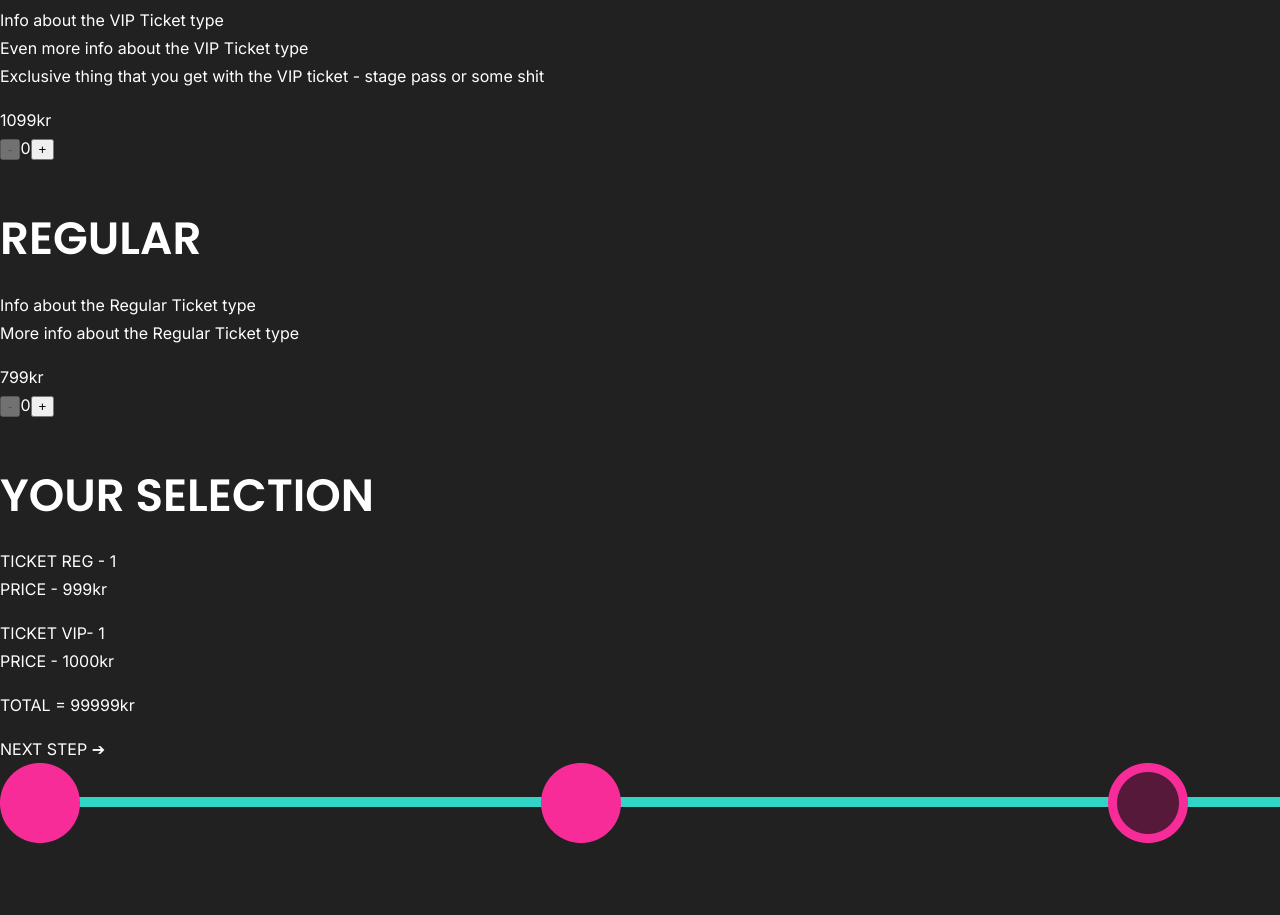
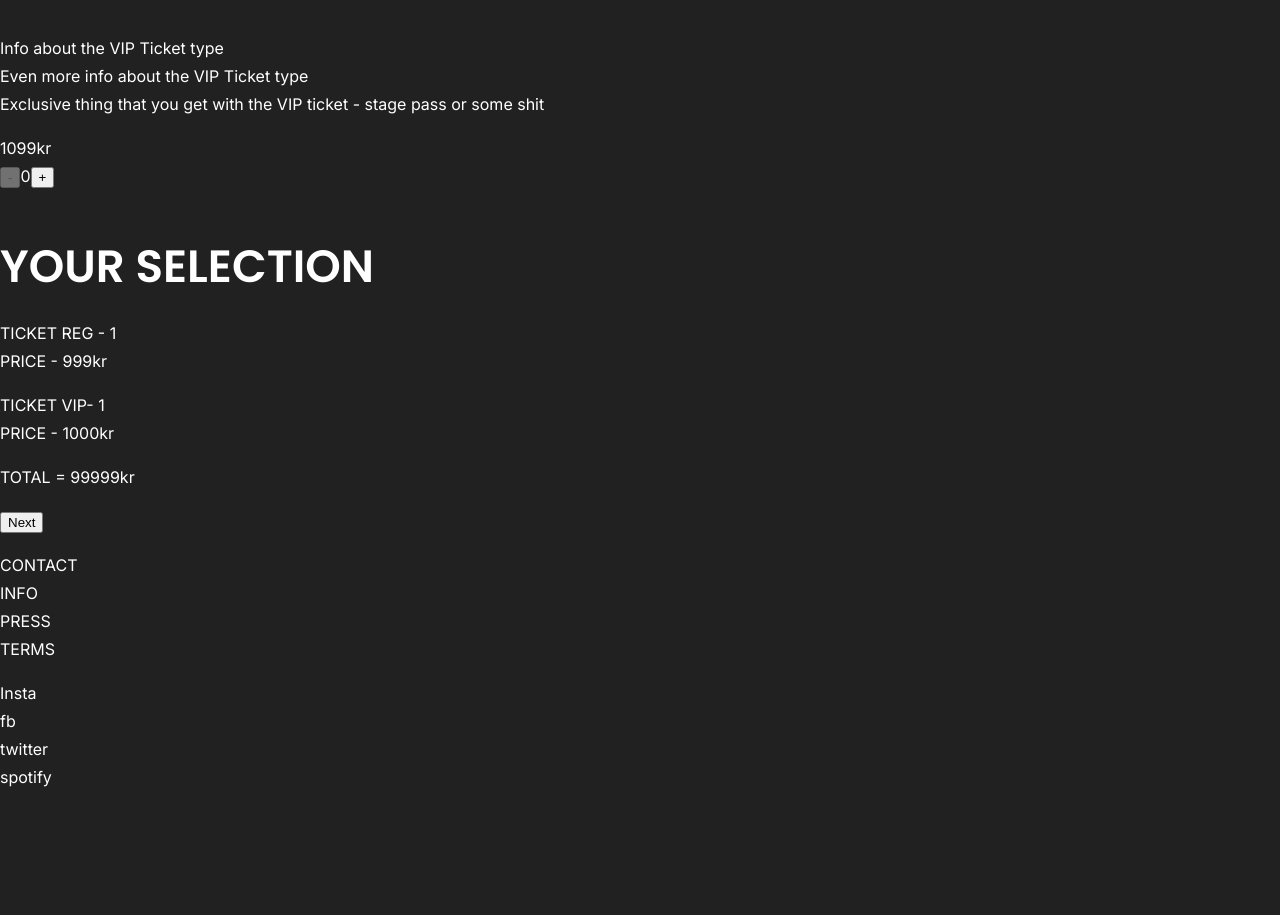
Before and after one commit to ThordurTh/bubble-gum-festival, a Next.js app: page /tickets in a window 1280 px wide. Shown: the part 820-1735 px from the top of the page. After the commit the page ends 1627 px from the top, so only its background shows below. Built offline with nearby package versions, Linux system fonts and the light colour scheme.

Commit message:
Co-authored-by: Mehmet and Mille

```diff
--- a/components/tickets/SelectTicketsForm.js
+++ b/components/tickets/SelectTicketsForm.js
@@ -1,6 +1,4 @@
 import React, { useState } from "react";
-import TicketBoxReg from "./TicketBoxReg";
-import TicketBoxVIP from "./TicketBoxVIP";
 
 function SelectTicketsForm() {
   const [numRegular, setNumRegular] = useState(0);
@@ -8,6 +6,15 @@ function SelectTicketsForm() {
 
   return (
     <>
+      <div>
+        <h3>REGULAR</h3>
+        <ul>
+          <li>Info about the Regular Ticket type</li>
+          <li>More info about the Regular Ticket type</li>
+        </ul>
+        <span>799kr</span>
+      </div>
+
       <div>
         <button
           disabled={numRegular + numVIP == 0}
@@ -23,7 +30,20 @@ function SelectTicketsForm() {
           +
         </button>
       </div>
-      <TicketBoxReg />
+
+      <div>
+        <h3>VIP</h3>
+        <ul>
+          <li>Info about the VIP Ticket type</li>
+          <li>Even more info about the VIP Ticket type</li>
+          <li>
+            Exclusive thing that you get with the VIP ticket - stage pass or
+            some shit
+          </li>
+        </ul>
+        <span>1099kr</span>
+      </div>
+
       <div>
         <button
           disabled={numRegular + numVIP == 0}
--- a/components/tickets/TicketBoxReg.js
+++ /dev/null
@@ -1,16 +0,0 @@
-import React from "react";
-
-function TicketBoxReg() {
-  return (
-    <div>
-      <h3>REGULAR</h3>
-      <ul>
-        <li>Info about the Regular Ticket type</li>
-        <li>More info about the Regular Ticket type</li>
-      </ul>
-      <span>799kr</span>
-    </div>
-  );
-}
-
-export default TicketBoxReg;
--- a/components/tickets/TicketBoxVIP.js
+++ /dev/null
@@ -1,22 +0,0 @@
-import React from "react";
-import SelectTicketsForm from "./SelectTicketsForm";
-
-function TicketBoxVIP() {
-  return (
-    <div>
-      <h3>VIP</h3>
-      <ul>
-        <li>Info about the VIP Ticket type</li>
-        <li>Even more info about the VIP Ticket type</li>
-        <li>
-          Exclusive thing that you get with the VIP ticket - stage pass or some
-          shit
-        </li>
-      </ul>
-      <span>1099kr</span>
-      <SelectTicketsForm />
-    </div>
-  );
-}
-
-export default TicketBoxVIP;
--- a/components/tickets/TicketBoxes.js
+++ /dev/null
@@ -1,14 +0,0 @@
-import React from "react";
-import TicketBoxReg from "./TicketBoxReg";
-import TicketBoxVIP from "./TicketBoxVIP";
-
-function TicketBoxes() {
-  return (
-    <>
-      <TicketBoxReg />
-      <TicketBoxVIP />
-    </>
-  );
-}
-
-export default TicketBoxes;
--- a/pages/tickets.js
+++ b/pages/tickets.js
@@ -1,38 +1,76 @@
 import React from "react";
 import Anchor from "../components/Anchor";
 import Heading from "../components/tickets/Heading";
+import Selections from "../components/tickets/Selections";
+import SelectTicketsForm from "../components/tickets/SelectTicketsForm";
 import Heading2 from "../components/tickets/Heading2";
-import TicketBoxes from "../components/tickets/TicketBoxes";
-import Selections from "../components/tickets/Selections";
 import CampingOptions from "../components/tickets/CampingOptions";
 import Selections2 from "../components/tickets/Selections2";
 
-function tickets() {
+import { useState } from "react";
+
+function Tickets() {
+  const [step, setStep] = useState(0);
+  const conditionalComponent = () => {
+    switch (step) {
+      case 0:
         return (
           <>
             <section className="step-1">
               <Heading></Heading>
               <h3>SELECT TICKET TYPES</h3>
-        <section className="wrapper-step-1"></section>
-        <TicketBoxes />
+              <section className="wrapper-step-1">
+                <SelectTicketsForm />
                 <Selections />
-        <div className="next-step">
-          <Anchor href="#">NEXT STEP &#10132;</Anchor>
-        </div>
               </section>
+            </section>
+          </>
+        );
+      case 1:
+        return (
+          <>
             <section className="step-2">
               <Heading2 />
+              <h3>SELECT CAMPING OPTIONS</h3>
+              <section className="wrapper-step-2">
                 <CampingOptions />
                 <Selections2 />
-        <div className="next-step">
-          <Anchor href="#">NEXT STEP &#10132;</Anchor>
-        </div>
-        <div className="next-step">
-          <Anchor href="#">&#10132;PREVIOUS STEP</Anchor>
-        </div>
               </section>
+            </section>
+          </>
+        );
+      case 2:
+        return (
+          <>
+            <h1>YOOOOOOOOOOOOOOOOOOOOOO</h1>
+          </>
+        );
+
+      default:
+        return (
+          <>
+            <h1>FINISHLINE</h1>
+          </>
+        );
+    }
+  };
+  function handleNext() {
+    setStep(step + 1);
+  }
+
+  function handleSubmit() {
+    console.log("SUCCESS");
+  }
+  return (
+    <>
+      {conditionalComponent()}
+      {step > 0 && <button onClick={() => setStep(step - 1)}>Back</button>}
+      {(step === 0 || step === 1 || step === 2) && (
+        <button onClick={handleNext}>Next</button>
+      )}
+      {step === 3 && <button onClick={handleSubmit}>Submit</button>}
     </>
   );
 }
 
-export default tickets;
+export default Tickets;
```
Also changed, not shown: components/tickets/Heading2.js (+1 -1 lines), components/tickets/Step1.js (added, +22 -0 lines), components/tickets/Step2.js (added, +23 -0 lines). Lines whose indentation alone changed are shown as unchanged.
